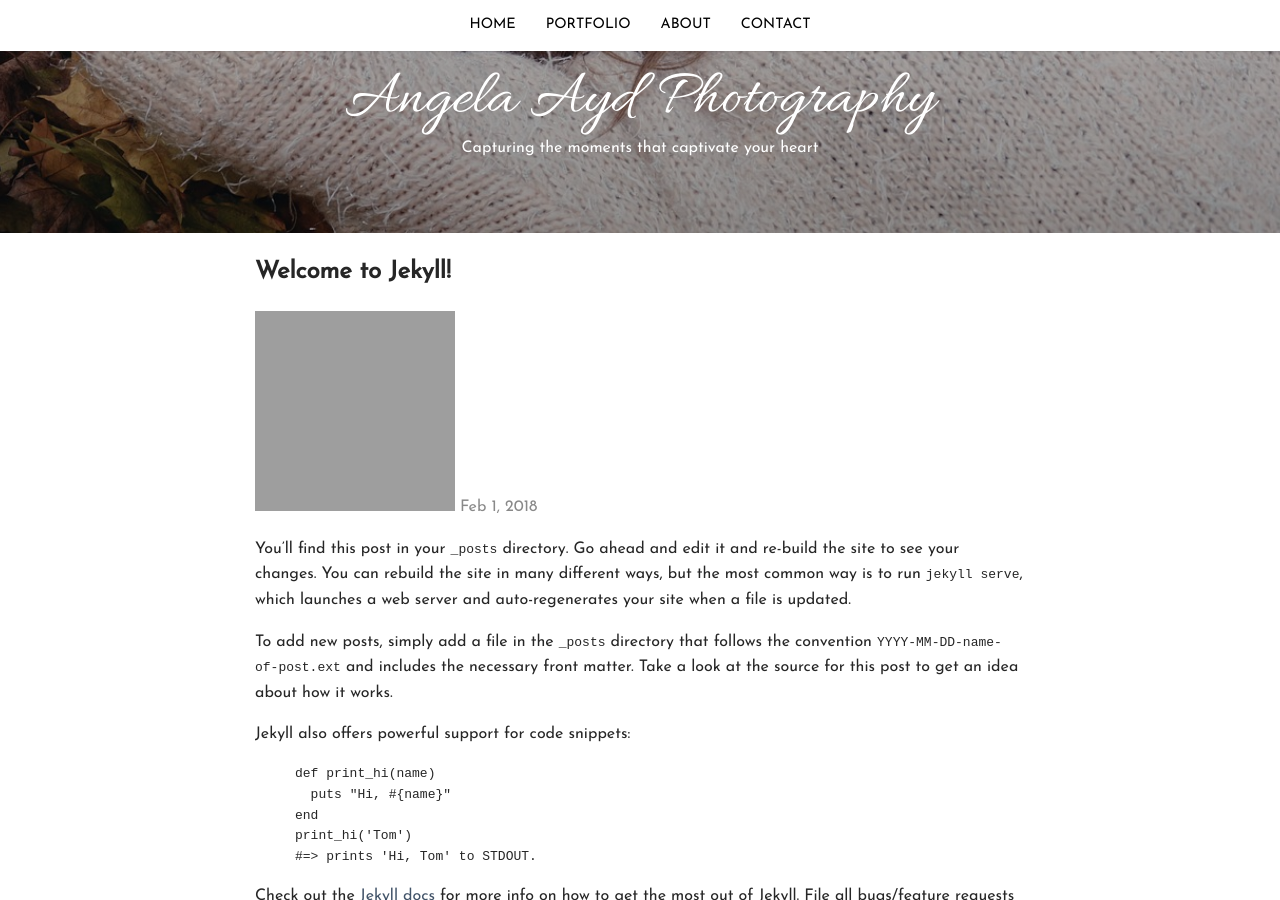
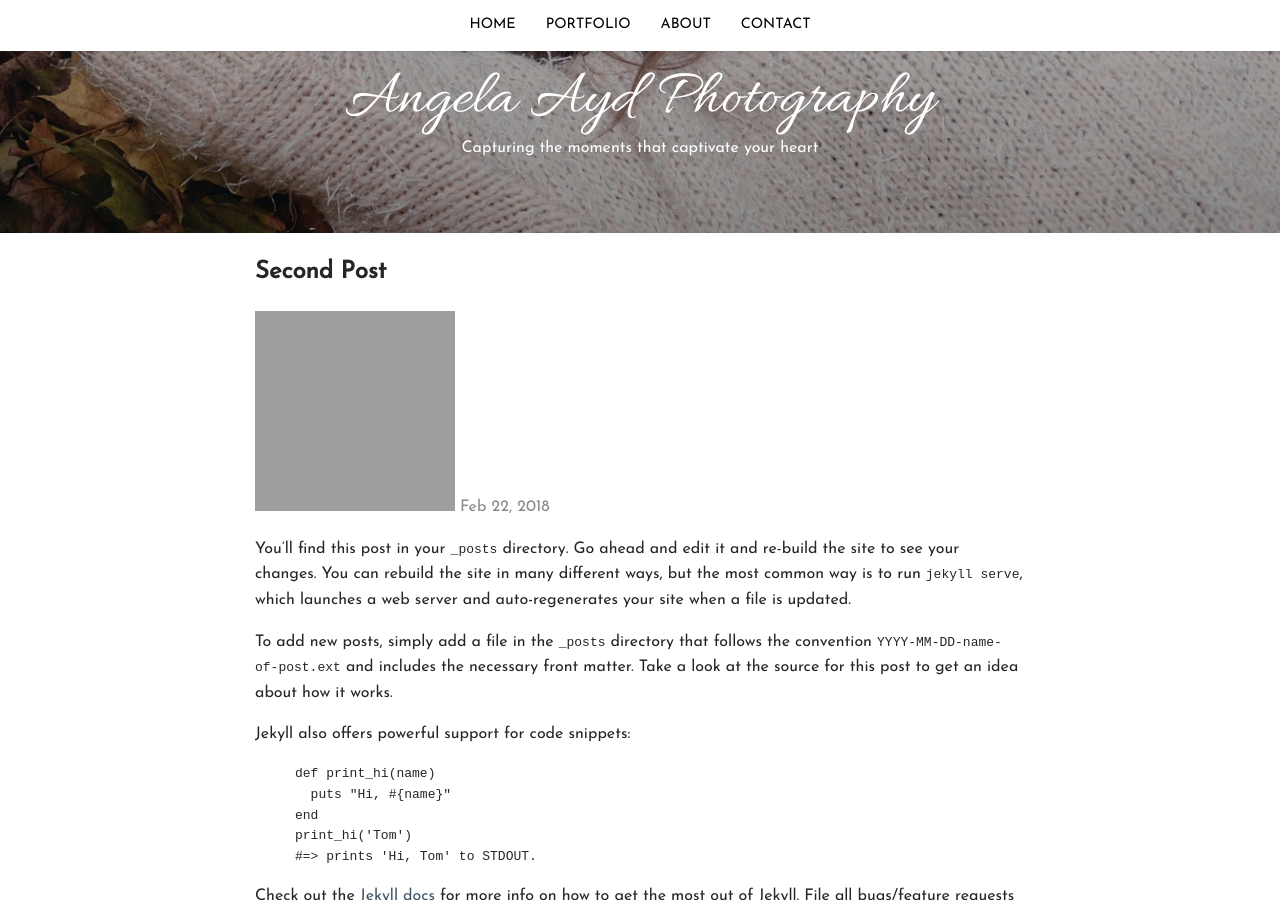
Before and after one commit to adamayd/angelaaydphotography, a Jekyll site: the page built from _posts/2018-02-20-second-post.md, in a window 1280 px wide and 900 px high, scrolled down 667 px. Built offline with Jekyll 4.4.1, drawn with Linux system fonts in a browser that asks for light colours; grey boxes are pictures that could not be loaded.

Commit message:
cleaning up posts for duplication

```diff
--- a/_posts/2018-02-20-second-post.markdown
+++ b/_posts/2018-02-20-second-post.md
@@ -1,7 +1,7 @@
 ---
 layout: post
-title:  "Welcome to Jekyll!"
-date:   2018-01-31 22:03:52 -0500
+title:  "Second Post"
+date:   2018-02-21 22:03:52 -0500
 image:  https://picsum.photos/200/200/?random
 categories: jekyll update
 ---
```
Also changed, not shown: _posts/2018-01-31-welcome-to-jekyll.md (renamed from _posts/2018-01-31-welcome-to-jekyll.markdown), assets/favicon.jpg (added), 2 other files.
